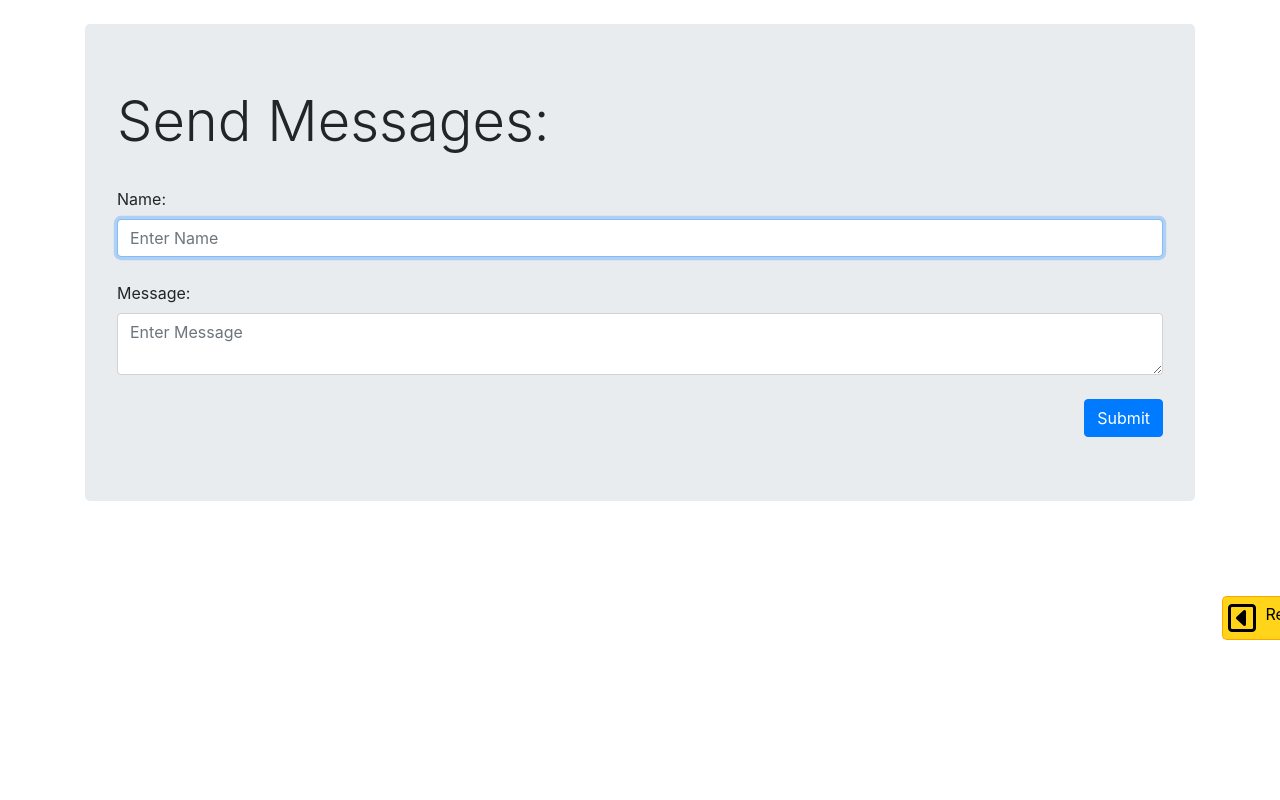
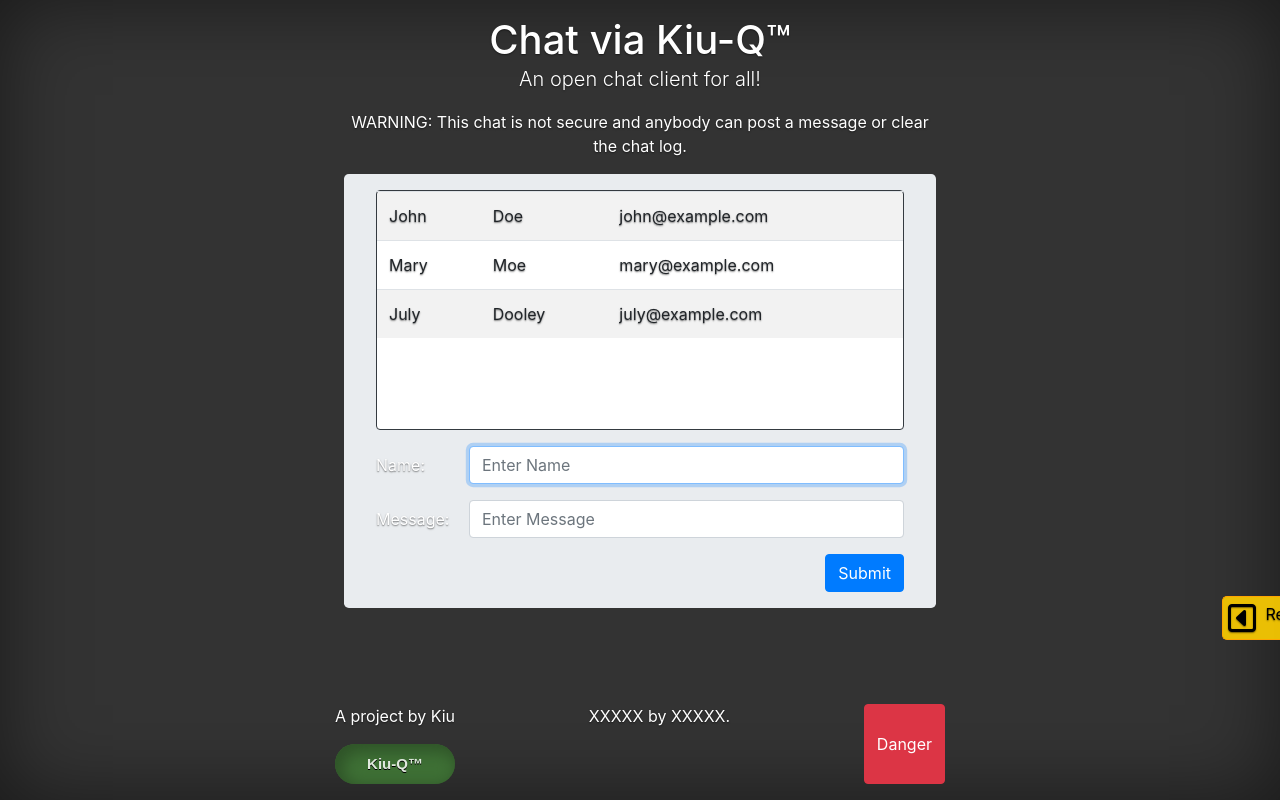
Before and after one commit to zkiu/appChatClient, a website: page index.html in a window 1280 px wide. Drawn offline with nearby package versions, Linux system fonts and the light colour scheme; no server answers.

Commit message:
major overhaul of the UI
This includes adding a message section.
Using Bootstrap to style all the elements.

```diff
--- a/index.html
+++ b/index.html
@@ -1,59 +1,141 @@
 <!DOCTYPE html>
 <html lang="en">
+
 <head>
     <meta charset="UTF-8">
-    <meta name="viewport" content="width=device-width, initial-scale=1.0">
-    <title>Simple Chat Client</title>
-    <link rel="stylesheet" href="https://stackpath.bootstrapcdn.com/bootstrap/4.4.1/css/bootstrap.min.css"
-        integrity="sha384-Vkoo8x4CGsO3+Hhxv8T/Q5PaXtkKtu6ug5TOeNV6gBiFeWPGFN9MuhOf23Q9Ifjh" crossorigin="anonymous">
-    <script src="https://code.jquery.com/jquery-3.5.1.slim.min.js"
-        integrity="sha384-DfXdz2htPH0lsSSs5nCTpuj/zy4C+OGpamoFVy38MVBnE+IbbVYUew+OrCXaRkfj"
-        crossorigin="anonymous"></script>
-    <script src="https://cdn.jsdelivr.net/npm/popper.js@1.16.0/dist/umd/popper.min.js"
-        integrity="sha384-Q6E9RHvbIyZFJoft+2mJbHaEWldlvI9IOYy5n3zV9zzTtmI3UksdQRVvoxMfooAo"
-        crossorigin="anonymous"></script>
-    <script src="https://stackpath.bootstrapcdn.com/bootstrap/4.4.1/js/bootstrap.min.js"
-        integrity="sha384-wfSDF2E50Y2D1uUdj0O3uMBJnjuUD4Ih7YwaYd1iqfktj0Uod8GCExl3Og8ifwB6"
-        crossorigin="anonymous"></script>
-    <script src="/socket.io/socket.io.js"></script>
-    <script defer src="script.js"></script>
-    <link rel="stylesheet" href="btnPortfolio.css" />
-    <script src="https://kit.fontawesome.com/5f6135a920.js" crossorigin="anonymous"></script>
+    <meta name="viewport" content="width=device-width, initial-scale=1, shrink-to-fit=no">
+    <meta name="description" content="A simple chat client using Express.js and Socket.io in the backend. The front end uses Bootstrap 4.">
+    <meta name="author" content="Kiu L.">
+    <title>App: Kiu-Q Chat</title>
+
+    <link rel="stylesheet" href="btnPortfolio.css"/>
+    <link rel="stylesheet" href="https://stackpath.bootstrapcdn.com/bootstrap/4.4.1/css/bootstrap.min.css" integrity="sha384-Vkoo8x4CGsO3+Hhxv8T/Q5PaXtkKtu6ug5TOeNV6gBiFeWPGFN9MuhOf23Q9Ifjh" crossorigin="anonymous">
+    <!-- CSS template from https://getbootstrap.com/docs/4.5/examples/cover/ -->
+    <link rel="stylesheet" href="style.css" >
 </head>
 
-<body>
-    <main>
-        <section class="container">
-            <br>
-            <div class="jumbotron">
-                <h1 class="display-4">Send Messages:</h1>
-                <br>
+<body class="text-center" >
+    <div class="cover-container d-flex w-100 h-100 p-3 mx-auto flex-column" >
 
-                <form id="form1" method="post" action="/messages" enctype="application/x-www-form-urlencoded" >
-                    <label for="name">Name:</label>
-                    <input id="name" class ="form-control" type="text" name="name" placeholder="Enter Name" autofocus required>
-                    <br>
-                    <label for="message">Message:</label>
-                    <textarea id="message" class="form-control" name="message" placeholder="Enter Message" required></textarea>
-                </form>
-                <br>
-                <div class="text-right">
-                     <button class="btn btn-primary" type = "submit">Submit</button>
-                     <!-- <button class="btn btn-primary" type="submit" form="form1">Submit</button> -->
+        <!-- <header class="masthead mb-auto">
+            <div class="inner">
+                <h3 class="masthead-brand"><i class="fas fa-cheese"></i> Kiu-Q&#8482;</h3>
+                <nav class="nav nav-masthead justify-content-center">
+                    <a class="nav-link active" href="#">Home</a>
+                    <a class="nav-link" href="#">Features</a>
+                    <a class="nav-link" href="#">Contact</a>
+                </nav>
+            </div>
+        </header> -->
+
+
+        <main role="main" class="inner cover">
+
+            <h1 class="cover-heading mb-0">Chat via Kiu-Q&#8482;</h1>
+            <p class="lead">An open chat client for all!</p>
+            <p>
+                WARNING: This chat is not secure and anybody can post a message or clear the chat log.
+            </p>
+
+            <section class="jumbotron pb-3 pt-3 text-left">
+
+                <div id="message-box" class="border rounded border-dark text-nowrap mb-3">
+                    <table id="message-log" class="table table-striped">
+                        <!-- table header hidden because the columns are self-explanatory -->
+                        <thead style="display: none;">
+                        <!-- <thead style="visibility:collapse"> -->
+                            <tr>
+                                <th>Name</th>
+                                <th>Message</th>
+                                <th>Timestamp</th>
+                            </tr>
+                        </thead>
+                        <tbody>
+                            <tr>
+                                <td>John</td>
+                                <td>Doe</td>
+                                <td>john@example.com</td>
+                            </tr>
+                            <tr>
+                                <td>Mary</td>
+                                <td>Moe</td>
+                                <td>mary@example.com</td>
+                            </tr>
+                            <tr>
+                                <td>July</td>
+                                <td>Dooley</td>
+                                <td>july@example.com</td>
+                            </tr>
+                        </tbody>
+                    </table>
                 </div>
 
+                <form id="form1" method="post" action="/messages" enctype="application/x-www-form-urlencoded">
+                    <div class="form-group row">
+                        <label for="name" class="col-sm-2 col-form-label">Name:</label>
+                        <div class="col-sm-10">
+                            <input input id="name" class="form-control" type="text" name="name" placeholder="Enter Name" autofocus required>
                         </div>
+                    </div>
+
+                    <div class="form-group row">
+                        <label for="message" class="col-sm-2 col-form-label">Message:</label>
+                        <div class="col-sm-10">
+                            <input id="message" class="form-control" name="message" placeholder="Enter Message" required>
+                        </div>
+                    </div>
+                </form>
+
+                <div class="text-right">
+                    <button class="btn btn-primary" type="submit">Submit</button>
+                </div>
+
             </section>
 
+            <!-- XXXXX TO DELETE XXXXX -->
             <section id="messages" class="container">
                 <!-- messages populated from the MongoDB database here -->
             </section>
         </main>
 
+        <footer class="mt-auto d-flex justify-content-between container">
 
-        <aside><a href="https://zkiu.github.io/kiu-resume-portfolio/" aria-describedby="return" tabindex="90"
+            <div id="credits-kiu">
+                <p>A project by Kiu</p>
+                <a href="https://zkiu.github.io/kiu-resume-portfolio/" aria-describedby="return"
+                    id="resume-button">Kiu-Q&#8482;</a>
+            </div>
+
+            <p>
+                XXXXX by
+                <a href="#">XXXXX</a>.
+            </p>
+
+            <button  class="btn btn-danger" type="button">Danger</button>
+            <!-- create warning window when button is pressed? -->
+        </footer>
+    </div>
+
+
+
+    <aside>
+        <a href="https://zkiu.github.io/kiu-resume-portfolio/" aria-describedby="return" tabindex="90"
             class="return-pop-out"><i class="far fa-caret-square-left"></i>
             <div id="return">Return to Kiu's resume page</div>
-            </a></aside>
+        </a>
+    </aside>
+
+
+    <!--Bootstrap Scripts-->
+    <script src="https://code.jquery.com/jquery-3.5.1.slim.min.js" integrity="sha384-DfXdz2htPH0lsSSs5nCTpuj/zy4C+OGpamoFVy38MVBnE+IbbVYUew+OrCXaRkfj" crossorigin="anonymous"></script>
+    <script src="https://cdn.jsdelivr.net/npm/popper.js@1.16.0/dist/umd/popper.min.js" integrity="sha384-Q6E9RHvbIyZFJoft+2mJbHaEWldlvI9IOYy5n3zV9zzTtmI3UksdQRVvoxMfooAo" crossorigin="anonymous"></script>
+    <script src="https://stackpath.bootstrapcdn.com/bootstrap/4.5.0/js/bootstrap.min.js" integrity="sha384-OgVRvuATP1z7JjHLkuOU7Xw704+h835Lr+6QL9UvYjZE3Ipu6Tp75j7Bh/kR0JKI" crossorigin="anonymous"></script>
+
+    <!-- Project specific scripts -->
+    <script src="/socket.io/socket.io.js"></script>
+    <script defer src="script.js"></script>
+    <script src="https://kit.fontawesome.com/5f6135a920.js" crossorigin="anonymous"></script>
+
 </body>
+
 </html>
--- /dev/null
+++ b/style.css
@@ -0,0 +1,150 @@
+/* CSS template from https://getbootstrap.com/docs/4.5/examples/cover/ */
+
+    .bd-placeholder-img {
+      font-size: 1.125rem;
+      text-anchor: middle;
+      -webkit-user-select: none;
+      -moz-user-select: none;
+      -ms-user-select: none;
+      user-select: none;
+    }
+
+    @media (min-width: 768px) {
+      .bd-placeholder-img-lg {
+        font-size: 3.5rem;
+      }
+    }
+
+/*
+ * Globals
+ */
+
+/* Links */
+a,
+a:focus,
+a:hover {
+  color: #fff;
+}
+
+/* Custom default button */
+.btn-secondary,
+.btn-secondary:hover,
+.btn-secondary:focus {
+  color: #333;
+  text-shadow: none; /* Prevent inheritance from `body` */
+  background-color: #fff;
+  border: .05rem solid #fff;
+}
+
+
+/*
+ * Base structure
+ */
+
+html,
+body {
+  background-color: #333;
+  height: 100%;
+}
+
+body {
+  display: -ms-flexbox;
+  display: flex;
+  color: #fff;
+  text-shadow: 0 .05rem .1rem rgba(0, 0, 0, .5);
+  box-shadow: inset 0 0 5rem rgba(0, 0, 0, .5);
+}
+
+.cover-container {
+  max-width: 42em;
+}
+
+
+/*
+ * Header
+ */
+.masthead {
+  margin-bottom: 2rem;
+}
+
+.masthead-brand {
+  margin-bottom: 0;
+}
+
+.nav-masthead .nav-link {
+  padding: .25rem 0;
+  font-weight: 700;
+  color: rgba(255, 255, 255, .5);
+  background-color: transparent;
+  border-bottom: .25rem solid transparent;
+}
+
+.nav-masthead .nav-link:hover,
+.nav-masthead .nav-link:focus {
+  border-bottom-color: rgba(255, 255, 255, .25);
+}
+
+.nav-masthead .nav-link + .nav-link {
+  margin-left: 1rem;
+}
+
+.nav-masthead .active {
+  color: #fff;
+  border-bottom-color: #fff;
+}
+
+@media (min-width: 48em) {
+  .masthead-brand {
+    float: left;
+  }
+  .nav-masthead {
+    float: right;
+  }
+}
+
+
+/*
+ * Cover
+ */
+.cover {
+  padding: 0 1.5rem;
+}
+.cover .btn-lg {
+  padding: .75rem 1.25rem;
+  font-weight: 700;
+}
+
+
+/*
+ * Footer
+ */
+
+#message-box{
+  min-height: 15em;
+  max-height: 20em;
+  background-color: white;
+}
+
+#resume-button {
+    box-shadow: inset 5px 5px 15px 3px #2f5428;
+    background: -moz-linear-gradient(center top, #3e7035 5%, #4d8c42 100%);
+    filter: progid:DXImageTransform.Microsoft.gradient(startColorstr='$kiu-button-color', endColorstr='$kiu-button-lighter-color');
+    background-color: #3e7035;
+    border-top-left-radius: 40px;
+    border-top-right-radius: 40px;
+    border-bottom-right-radius: 40px;
+    border-bottom-left-radius: 40px;
+    text-indent: 0;
+    display: inline-block;
+    color: #e1e9df;
+    font-family: arial;
+    font-size: 15px;
+    font-weight: bold;
+    font-style: normal;
+    height: 40px;
+    line-height: 40px;
+    width: 120px;
+    text-decoration: none;
+    text-align: center;
+    text-shadow: 0px 1px 0px black
+}
```
Lines whose indentation alone changed are shown as unchanged.
